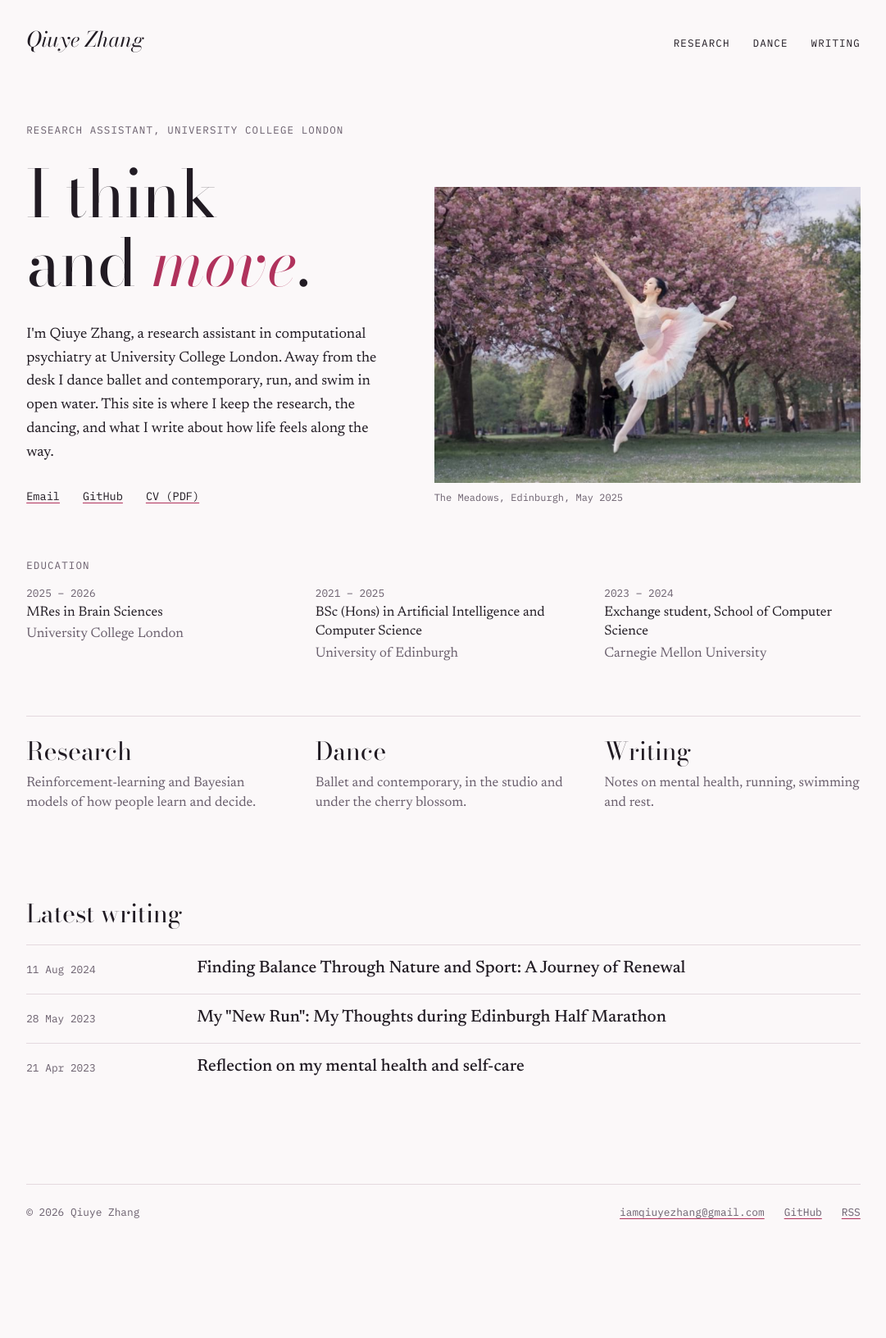
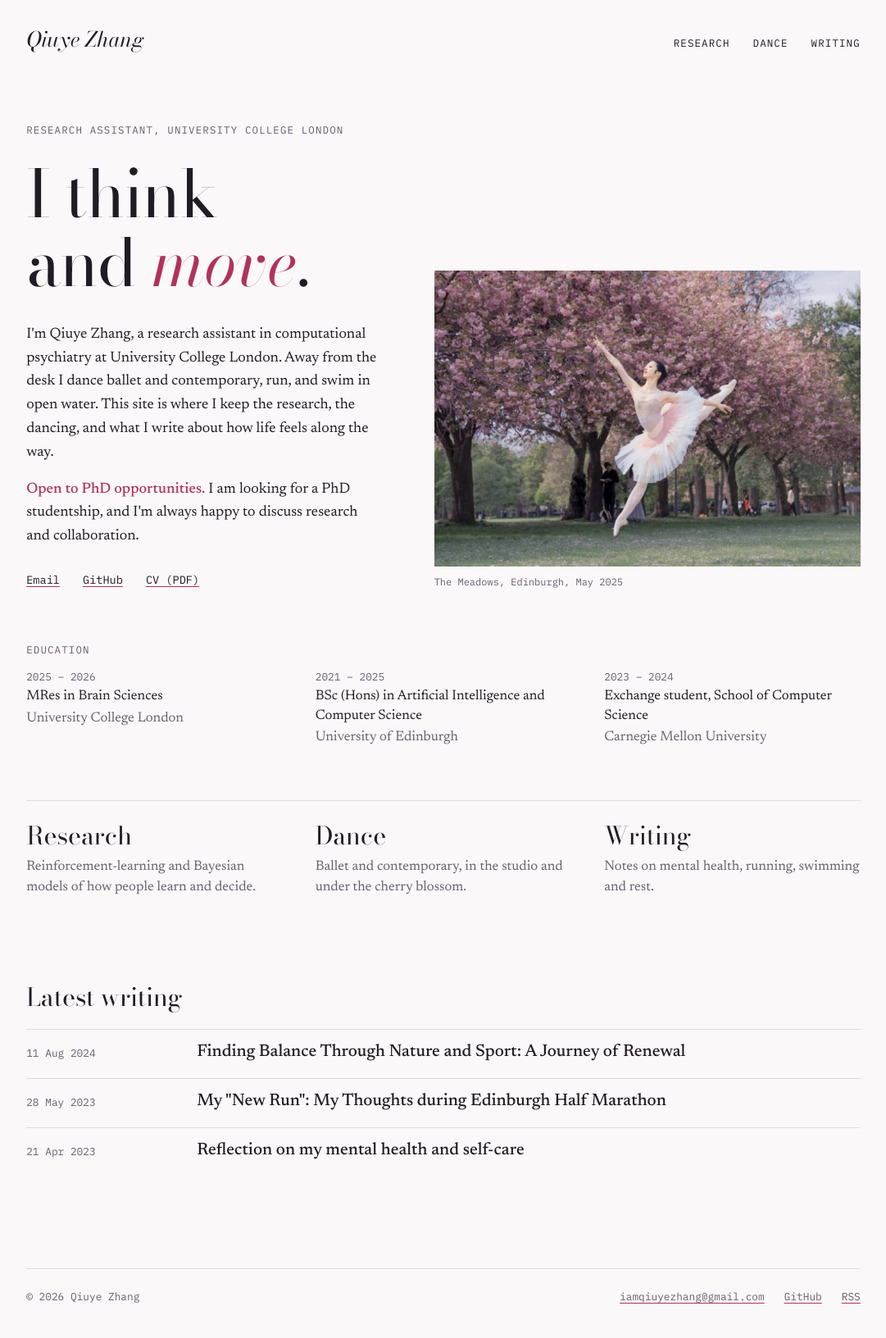
Before and after one commit to imQiuyeZhang/imQiuyeZhang.github.io, a Jekyll site: the page built from index.html, in a window 1280 px wide. Shown: the whole page at 82% size, without its empty margins (99-1180 px from the left). Built offline with Jekyll 4.4.1, drawn with Linux system fonts in a browser that asks for light colours; before the commit the page ends 1530 px from its top, so only the background shows below that.

Commit message:
Add "Open to PhD opportunities" note to home and Research pages
Co-Authored-By: Claude Fable 5.2 <noreply@anthropic.com>

```diff
--- a/_data/research.yml
+++ b/_data/research.yml
@@ -4,6 +4,13 @@
 summary: >-
   I study how people learn and make decisions under uncertainty, using
   computational models.
+
+# Shown on the home page and at the top of the Research page. Delete
+# seeking_title and seeking below to hide it.
+seeking_title: Open to PhD opportunities.
+seeking: >-
+  I am looking for a PhD studentship, and I'm always happy to discuss research
+  and collaboration.
 
 interests: >-
   Computational psychiatry; reinforcement-learning and Bayesian models of
--- /dev/null
+++ b/_includes/seeking.html
@@ -0,0 +1,3 @@
+{% assign r = site.data.research %}{% if r.seeking %}
+<p class="seeking"><strong>{{ r.seeking_title }}</strong> {{ r.seeking }}</p>
+{% endif %}
--- a/assets/css/main.css
+++ b/assets/css/main.css
@@ -250,6 +250,16 @@ figcaption {
 .hero-text > p {
   max-width: 34rem;
   margin: 0 0 1rem;
+}
+
+.seeking {
+  max-width: 34rem;
+  margin: 0 0 1rem;
+}
+
+.seeking strong {
+  font-weight: 500;
+  color: var(--blossom);
 }
 
 .hero-text .contact {
--- a/index.html
+++ b/index.html
@@ -6,6 +6,7 @@ layout: default
     <span class="label">Research assistant, University College London</span>
     <h1>I think and <em>move</em>.</h1>
     <p>I'm Qiuye Zhang, a research assistant in computational psychiatry at University College London. Away from the desk I dance ballet and contemporary, run, and swim in open water. This site is where I keep the research, the dancing, and what I write about how life feels along the way.</p>
+    {% include seeking.html %}
     <ul class="contact">
       <li><a href="mailto:{{ site.email }}">Email</a></li>
       <li><a href="https://github.com/{{ site.github_username }}">GitHub</a></li>
--- a/research.html
+++ b/research.html
@@ -7,6 +7,7 @@ description: Qiuye Zhang's research in computational psychiatry at University Co
 {% assign r = site.data.research %}
 <h1 class="page-title">Research</h1>
 <p class="lede">{{ r.summary }}</p>
+{% include seeking.html %}
 <p class="interests"><span class="label">Interests</span><br>{{ r.interests }}</p>
 <p><a class="button" href="{{ '/assets/Qiuye_Zhang_CV.pdf' | relative_url }}">Download CV (PDF)</a></p>
 
```
